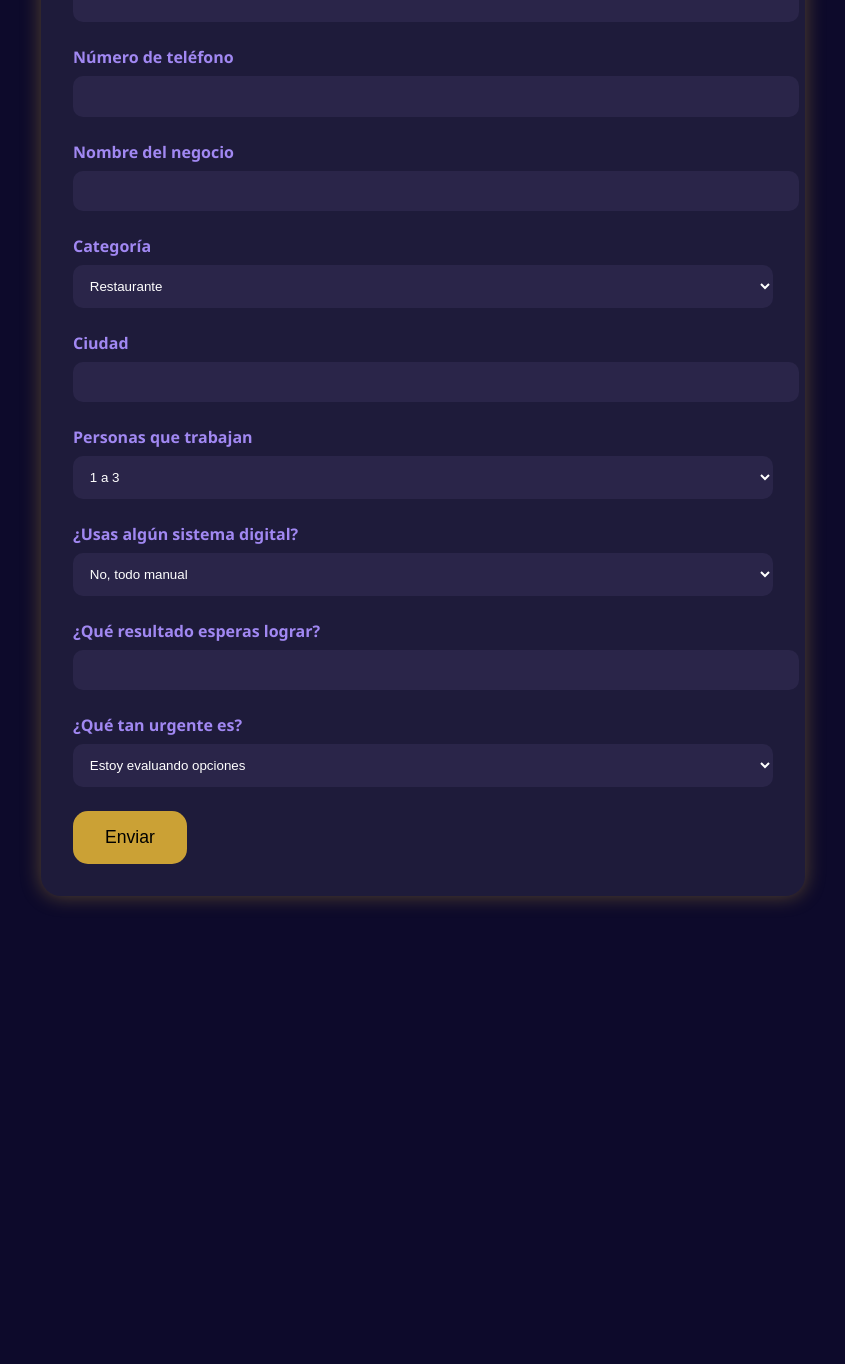
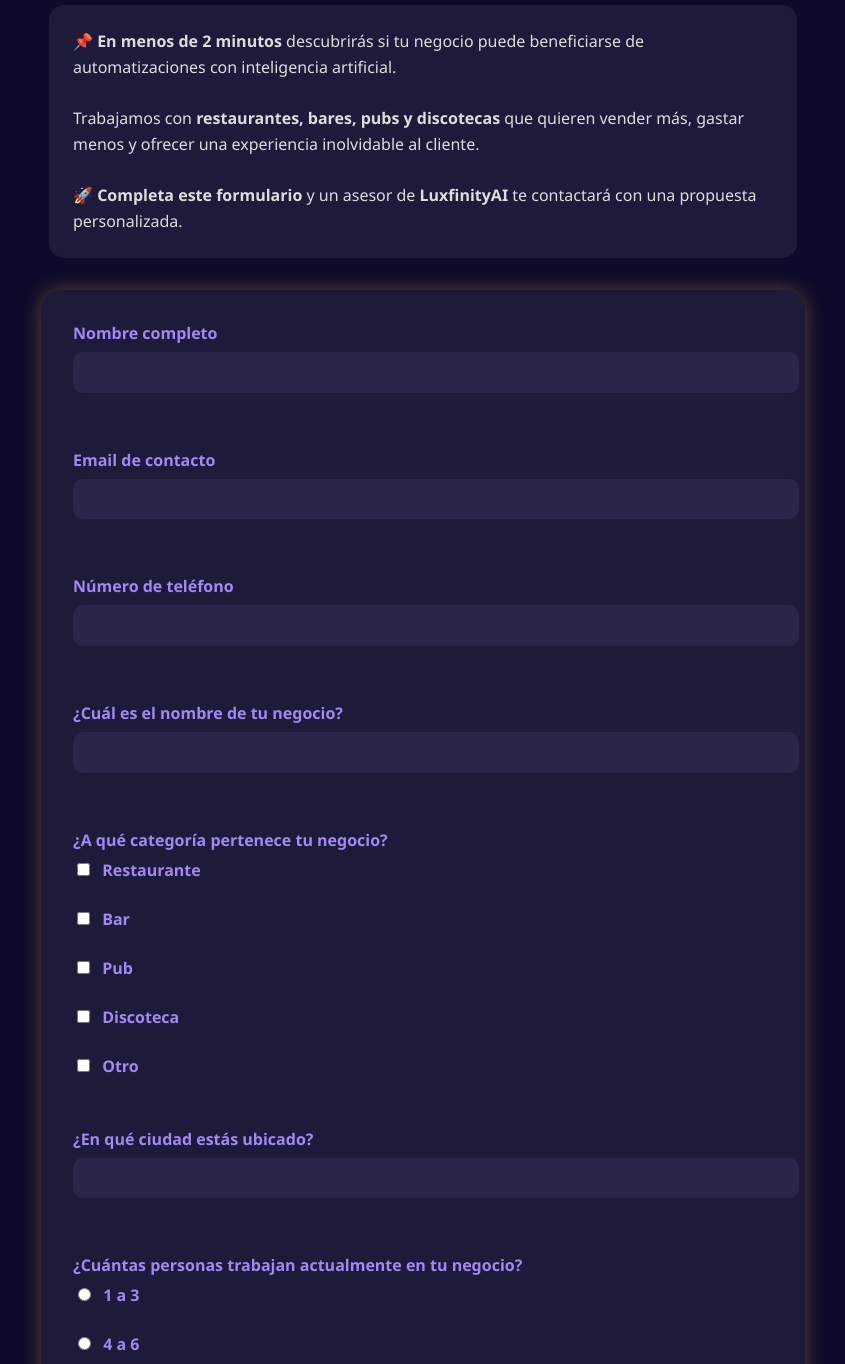
Before and after one commit to luxfinityAi/Hosteleria-Form, a plain HTML site: page index.html in a window 1280 px wide. Shown: the part 293-1657 px from the top of the page, without its empty margins (217-1062 px from the left). Before the commit the page ends 1221 px from the top, so only its background shows below. Drawn offline with Linux system fonts and the light colour scheme.

Commit message:
index.html

```diff
--- a/index.html
+++ b/index.html
@@ -2,7 +2,7 @@
 <html lang="es">
 <head>
   <meta charset="UTF-8" />
-  <meta name="viewport" content="width=device-width, initial-scale=1.0"/>
+  <meta name="viewport" content="width=device-width, initial-scale=1.0" />
   <title>Formulario Hostelería - LuxfinityAI</title>
   <style>
     body {
@@ -12,10 +12,33 @@
       margin: 0;
       padding: 2rem;
     }
+
+    .logo {
+      text-align: center;
+      margin-bottom: 2rem;
+    }
+
+    .logo img {
+      max-width: 220px;
+      height: auto;
+    }
+
     h1 {
       color: #CBA135;
       text-align: center;
     }
+
+    .descripcion {
+      max-width: 700px;
+      margin: 1rem auto 2rem auto;
+      background-color: #1E1B3A;
+      padding: 1.5rem;
+      border-radius: 15px;
+      color: #DDD;
+      font-size: 1rem;
+      line-height: 1.6;
+    }
+
     form {
       max-width: 700px;
       margin: 0 auto;
@@ -24,12 +47,14 @@
       border-radius: 20px;
       box-shadow: 0 0 20px rgba(203, 161, 53, 0.4);
     }
+
     label {
       display: block;
       margin-bottom: 0.5rem;
       font-weight: bold;
       color: #A188F2;
     }
+
     input, textarea, select {
       width: 100%;
       padding: 0.8rem;
@@ -39,6 +64,24 @@
       background-color: #2A2549;
       color: white;
     }
+
+    input[type="checkbox"], input[type="radio"] {
+      width: auto;
+      margin-right: 0.5rem;
+    }
+
+    .form-section {
+      margin-bottom: 2rem;
+    }
+
+    .cta-final {
+      text-align: center;
+      color: #CBA135;
+      font-weight: bold;
+      margin-bottom: 1.5rem;
+      font-size: 1.1rem;
+    }
+
     button {
       background-color: #CBA135;
       color: black;
@@ -47,81 +90,102 @@
       border: none;
       border-radius: 15px;
       cursor: pointer;
+      transition: 0.3s;
+    }
+
+    button:hover {
+      background-color: #f0c75e;
     }
   </style>
 </head>
 <body>
+
+  <div class="logo">
+    <img src="https://luxfinityai.github.io/Hosteleria-Form/assets/luxfinityai-logo.png" alt="LuxfinityAI Logo">
+  </div>
+
   <h1>¿Te gustaría automatizar tu restaurante o bar?</h1>
-  <form id="hosteleriaForm">
-    <label>Nombre completo</label>
-    <input type="text" name="nombre" required />
 
-    <label>Email de contacto</label>
-    <input type="email" name="email" required />
+  <div class="descripcion">
+    📌 <strong>En menos de 2 minutos</strong> descubrirás si tu negocio puede beneficiarse de automatizaciones con inteligencia artificial.<br><br>
+    Trabajamos con <strong>restaurantes, bares, pubs y discotecas</strong> que quieren vender más, gastar menos y ofrecer una experiencia inolvidable al cliente.<br><br>
+    🚀 <strong>Completa este formulario</strong> y un asesor de <strong>LuxfinityAI</strong> te contactará con una propuesta personalizada.
+  </div>
 
-    <label>Número de teléfono</label>
-    <input type="tel" name="telefono" required />
+  <form action="https://hook.eu2.make.com/59bt6k5uapa8d78777kvt6cz7je9ydvo" method="POST">
+    <div class="form-section">
+      <label>Nombre completo</label>
+      <input type="text" name="nombre" required>
+    </div>
 
-    <label>Nombre del negocio</label>
-    <input type="text" name="negocio" required />
+    <div class="form-section">
+      <label>Email de contacto</label>
+      <input type="email" name="email" required>
+    </div>
 
-    <label>Categoría</label>
-    <select name="categoria" required>
-      <option value="Restaurante">Restaurante</option>
-      <option value="Bar">Bar</option>
-      <option value="Pub">Pub</option>
-      <option value="Discoteca">Discoteca</option>
-      <option value="Otro">Otro</option>
-    </select>
+    <div class="form-section">
+      <label>Número de teléfono</label>
+      <input type="tel" name="telefono" required>
+    </div>
 
-    <label>Ciudad</label>
-    <input type="text" name="ciudad" required />
+    <div class="form-section">
+      <label>¿Cuál es el nombre de tu negocio?</label>
+      <input type="text" name="nombre_negocio" required>
+    </div>
 
-    <label>Personas que trabajan</label>
-    <select name="trabajadores" required>
-      <option>1 a 3</option>
-      <option>4 a 6</option>
-      <option>7 a 10</option>
-      <option>Más de 10</option>
-    </select>
+    <div class="form-section">
+      <label>¿A qué categoría pertenece tu negocio?</label>
+      <label><input type="checkbox" name="categoria" value="Restaurante"> Restaurante</label>
+      <label><input type="checkbox" name="categoria" value="Bar"> Bar</label>
+      <label><input type="checkbox" name="categoria" value="Pub"> Pub</label>
+      <label><input type="checkbox" name="categoria" value="Discoteca"> Discoteca</label>
+      <label><input type="checkbox" name="categoria" value="Otro"> Otro</label>
+    </div>
 
-    <label>¿Usas algún sistema digital?</label>
-    <select name="sistema">
-      <option value="No, todo manual">No, todo manual</option>
-      <option value="Sí, Excel o Google Sheets">Sí, Excel o Google Sheets</option>
-      <option value="Software específico">Software específico</option>
-    </select>
+    <div class="form-section">
+      <label>¿En qué ciudad estás ubicado?</label>
+      <input type="text" name="ciudad" required>
+    </div>
 
-    <label>¿Qué resultado esperas lograr?</label>
-    <input type="text" name="resultado" />
+    <div class="form-section">
+      <label>¿Cuántas personas trabajan actualmente en tu negocio?</label>
+      <label><input type="radio" name="personal" value="1 a 3"> 1 a 3</label>
+      <label><input type="radio" name="personal" value="4 a 6"> 4 a 6</label>
+      <label><input type="radio" name="personal" value="7 a 10"> 7 a 10</label>
+      <label><input type="radio" name="personal" value="Más de 10"> Más de 10</label>
+    </div>
 
-    <label>¿Qué tan urgente es?</label>
-    <select name="urgencia">
-      <option>Estoy evaluando opciones</option>
-      <option>Lo necesito ya</option>
-    </select>
+    <div class="form-section">
+      <label>¿Usas algún sistema digital para gestionar tu negocio?</label>
+      <label><input type="checkbox" name="sistema" value="No uso nada"> No uso nada</label>
+      <label><input type="checkbox" name="sistema" value="Excel o Google Sheets"> Excel o Google Sheets</label>
+      <label><input type="checkbox" name="sistema" value="Software específico"> Software específico</label>
+    </div>
 
-    <button type="submit">Enviar</button>
+    <div class="form-section">
+      <label>¿Qué resultados esperas lograr con esta automatización?</label>
+      <textarea name="resultados" rows="3" placeholder="Ej: Vender más, ahorrar tiempo, mejorar atención..."></textarea>
+    </div>
+
+    <div class="form-section">
+      <label>¿Qué tan urgente es para ti implementar esta solución?</label>
+      <select name="urgencia">
+        <option value="No lo sé">No lo sé</option>
+        <option value="Lo antes posible">Lo antes posible</option>
+        <option value="En 1-2 meses">En 1-2 meses</option>
+        <option value="Sólo estoy explorando">Sólo estoy explorando</option>
+      </select>
+    </div>
+
+    <div class="cta-final">
+      🎯 ¡Da el primer paso hacia un negocio más inteligente!<br>
+      👉 Nuestro equipo analizará tu caso y te enviará una propuesta exclusiva.
+    </div>
+
+    <div style="text-align:center;">
+      <button type="submit">Enviar</button>
+    </div>
   </form>
 
-  <script>
-    document.getElementById("hosteleriaForm").addEventListener("submit", async function (e) {
-      e.preventDefault();
-      const data = Object.fromEntries(new FormData(e.target).entries());
-
-      const response = await fetch("https://hook.eu2.make.com/59bt6k5uapa8d78777kvt6cz7je9ydvo", {
-        method: "POST",
-        headers: { "Content-Type": "application/json" },
-        body: JSON.stringify(data)
-      });
-
-      if (response.ok) {
-        alert("Formulario enviado correctamente. ¡Gracias!");
-        e.target.reset();
-      } else {
-        alert("Hubo un error al enviar el formulario.");
-      }
-    });
-  </script>
 </body>
 </html>
```
